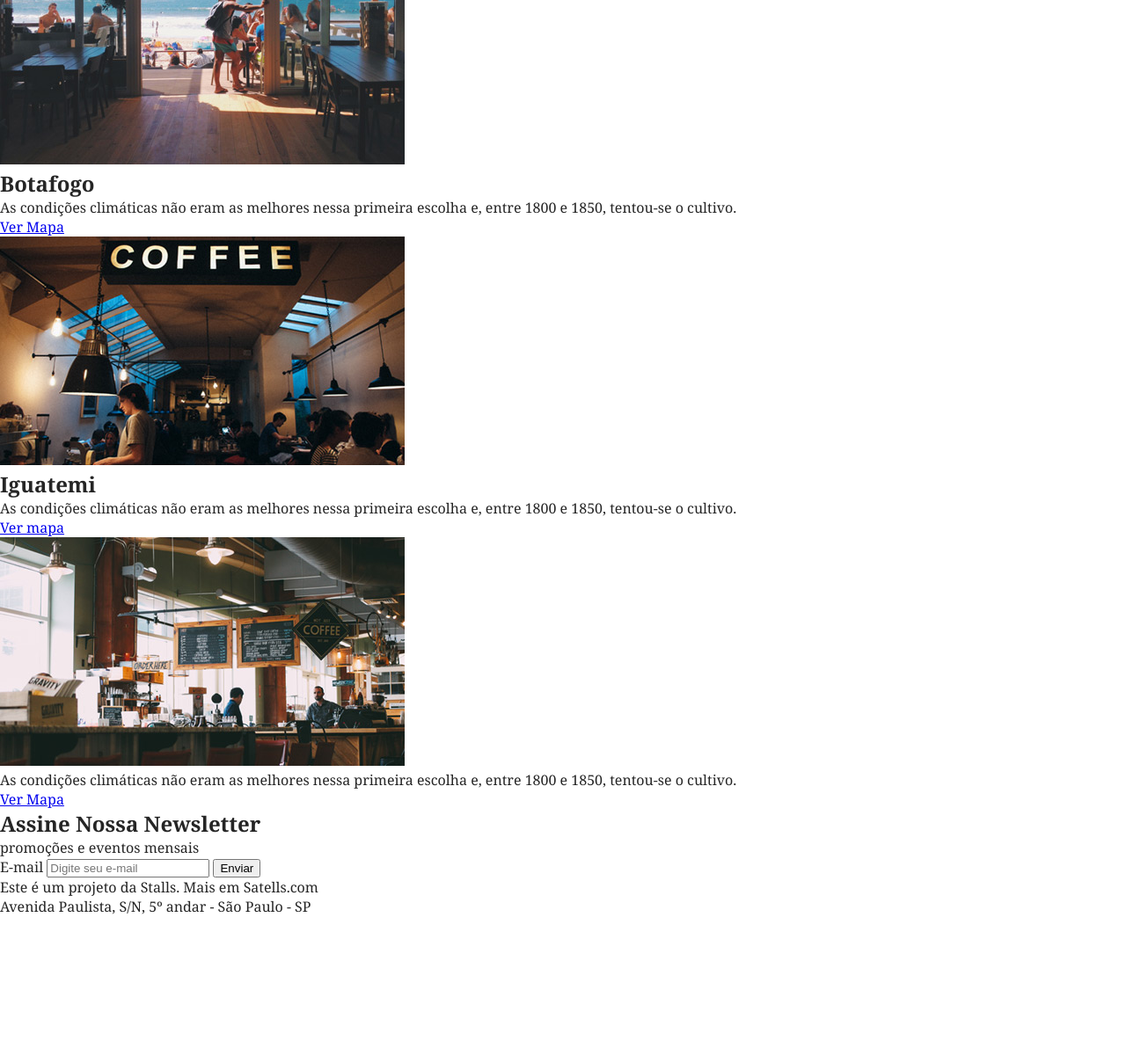
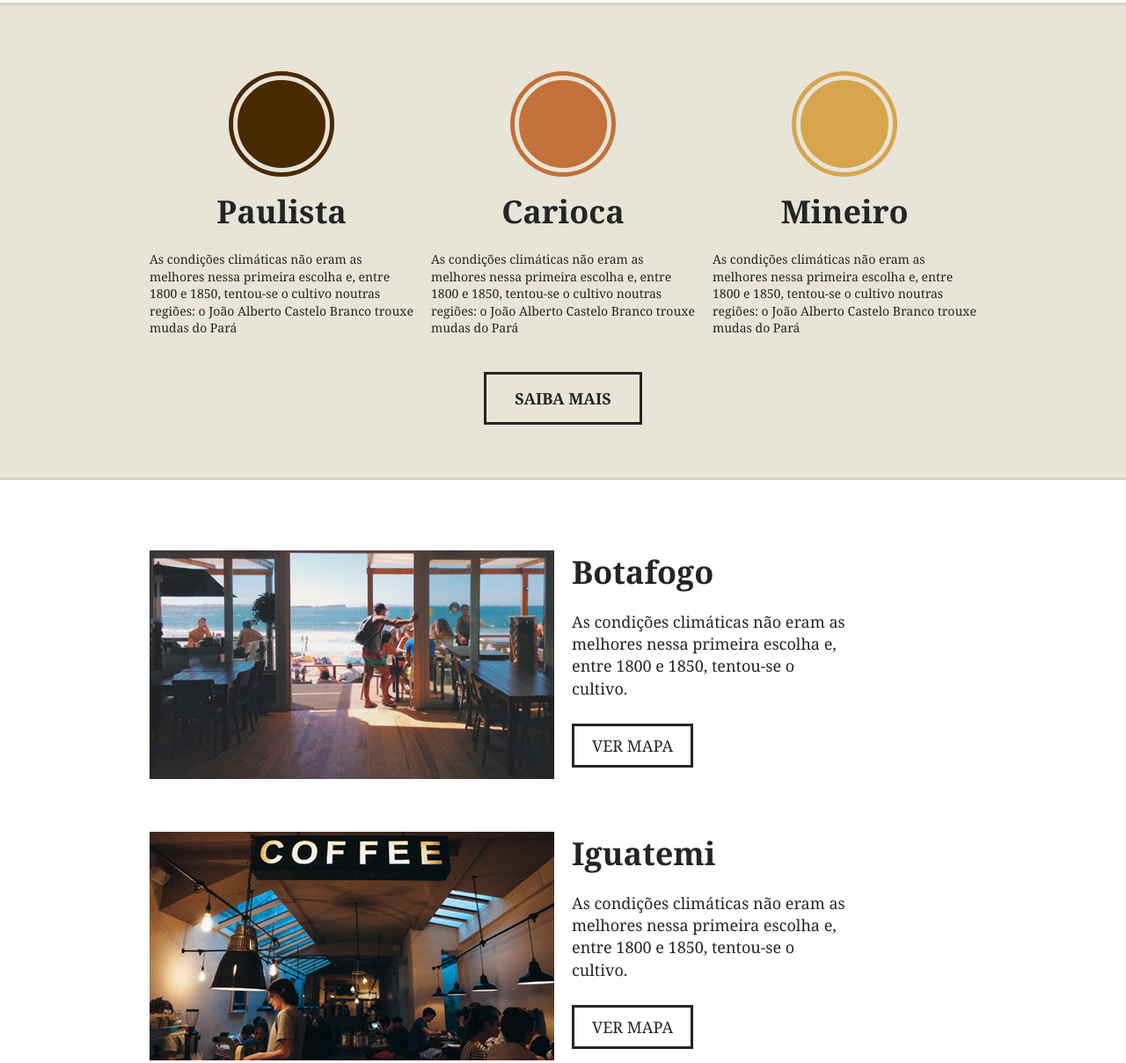
Before and after one commit to satells/css_advanced, a plain HTML site: page brafe1/puro/index.html in a window 1280 px wide. Shown: the part 1261-2470 px from the top of the page at 88% size. Before the commit the page ends 2345 px from the top, so only its background shows below. Drawn offline with Linux system fonts and the light colour scheme.

Commit message:
Terminado

```diff
--- a/brafe1/puro/css/style.css
+++ b/brafe1/puro/css/style.css
@@ -8,6 +8,10 @@ p,
 ul {
   padding: 0px;
   margin: 0px;
+}
+* {
+  box-sizing: border-box;
+  /*border: 0.5px solid red;*/
 }
 
 body {
@@ -90,7 +94,6 @@ a.menu-logo {
 .sobre-container {
   max-width: 960px;
   margin: 0 auto;
-  height: 50px;
 }
 .sobre-container ::after,
 .sobre-container ::before {
@@ -136,3 +139,259 @@ a.menu-logo {
   margin: 20px auto;
   max-width: 460px;
 }
+/*PRODUTOS*/
+
+.produtos {
+  background: #e7e4d8;
+  padding: 60px 0;
+  border-top: 3px solid #d6d3c8;
+  border-bottom: 3px solid #d6d3c8;
+}
+
+.produtos-container {
+  max-width: 960px;
+  margin: 0 auto;
+}
+
+.produtos-container::before,
+.produtos-container::after {
+  content: "";
+  display: table;
+  clear: both;
+}
+
+.produtos-item {
+  width: 300px;
+  float: left;
+  margin: 0 10px 20px 10px;
+}
+
+.produtos-item h2 {
+  text-align: center;
+  font-size: 2.25em;
+  margin-bottom: 20px;
+}
+
+.produtos-item h2::before {
+  content: "";
+  display: block;
+  width: 100px;
+  height: 100px;
+  background: currentColor;
+  border-radius: 50%;
+  margin: 20px auto;
+  border: 5px solid #e7e4d8;
+  box-shadow: 0 0 0 5px currentColor;
+}
+
+h2.produtos-paulista::before {
+  color: #492901;
+}
+
+h2.produtos-carioca::before {
+  color: #c17139;
+}
+
+h2.produtos-mineiro::before {
+  color: #d7a54d;
+}
+
+.produtos-item p {
+  font-size: 0.875em;
+  line-height: 1.4em;
+}
+
+.produtos-btn {
+  width: 180px;
+  border: 3px solid #252525;
+  color: #252525;
+  text-decoration: none;
+  display: block;
+  margin: 20px auto 0 auto;
+  text-align: center;
+  font-size: 1.125em;
+  font-weight: bold;
+  text-transform: uppercase;
+  padding: 15px 0;
+}
+/*LOCAIS*/
+.locais {
+  max-width: 960px;
+  margin: 0 auto;
+  padding: 20px 0;
+}
+
+.locais-item {
+  clear: both;
+  margin: 60px auto;
+}
+.locais-item::after,
+.locais-item::before {
+  display: table;
+  content: "";
+  clear: both;
+}
+
+.locais-item img {
+  width: 460px;
+  display: block;
+  float: left;
+  margin: 0 10px;
+}
+
+.locais-item > div {
+  width: 460px;
+  float: left;
+  margin: 0 10px;
+}
+.locais-item h2 {
+  font-size: 2.25em;
+  margin-bottom: 20px;
+}
+
+.locais-item p {
+  font-size: 1.125em;
+  line-height: 1.4em;
+  max-width: 320px;
+  margin-bottom: 40px;
+}
+
+.locais-item a {
+  font-size: 1.125em;
+  text-transform: uppercase;
+  text-decoration: none;
+  border: 3px solid;
+  color: #252525;
+  padding: 10px 20px;
+}
+
+/* ASSINE */
+
+.assine {
+  background: #e7e4d8;
+  padding: 30px 0;
+}
+
+.assine-container {
+  max-width: 960px;
+  margin: 0 auto;
+}
+
+.assine-container::before,
+.assine-container::after {
+  display: table;
+  content: "";
+  clear: both;
+}
+
+.assine-info {
+  width: 460px;
+  margin: 10px;
+  float: left;
+}
+
+.assine-info h2 {
+  font-size: 2.25em;
+}
+
+.assine-info p {
+  font-size: 1.5em;
+  font-style: italic;
+}
+
+.assine form {
+  width: 460px;
+  margin: 10px 10px 0 10px;
+  float: left;
+}
+
+.assine form label {
+  display: none;
+}
+
+.assine input {
+  width: 320px;
+  border: 3px solid #252525;
+  background: none;
+  font-size: 1.5em;
+  font-style: italic;
+  font-family: Georgia, serif;
+  padding: 10px;
+  float: left;
+}
+
+.assine button {
+  width: 140px;
+  border: 3px solid #252525;
+  background: #252525;
+  color: #fff;
+  font-size: 1.5em;
+  font-style: italic;
+  font-family: Georgia, serif;
+  padding: 13px 0;
+  border: none;
+  text-transform: uppercase;
+  float: left;
+  cursor: pointer;
+}
+
+.footer {
+  background-color: #d6d3c8;
+  padding: 40px 0;
+}
+
+.footer-container::before,
+.footer-container::after {
+  display: table;
+  clear: both;
+  content: "";
+}
+
+.footer-container {
+  max-width: 960px;
+  margin: 0 auto;
+}
+
+.footer p {
+  float: left;
+  margin: 0 10px;
+  font-size: 1.125em;
+  line-height: 1.4em;
+}
+
+.footer img {
+  float: right;
+  margin: 0 10px;
+  display: block;
+}
+
+@media (max-width: 739px) {
+  .menu-nav {
+    /*background: blue;*/
+
+    float: none;
+    clear: none;
+  }
+
+  .intro {
+    padding: 60px;
+  }
+}
+@media (min-width: 740px) and (max-width: 980px) {
+  .sobre-container {
+    max-width: 720px;
+  }
+  .sobre-item {
+    width: 340px;
+  }
+}
+
+@media (max-width: 739px) {
+  .sobre-container {
+    max-width: 300px;
+  }
+  .sobre-item {
+    width: 300px;
+    margin: 0 auto;
+  }
+}
--- a/brafe1/puro/index.html
+++ b/brafe1/puro/index.html
@@ -8,6 +8,7 @@
       content="width=device-width, initial-scale=1.0, shrink-to-fit=no"
     />
     <link rel="stylesheet" href="./css/style.css" />
+    <link rel="stylesheet" href="./css/breakpoint.css" />
     <title>Brafé 1</title>
   </head>
   <body>
@@ -47,7 +48,6 @@
           <img src="./img/cafe-2.jpg" alt="" />
           <h3>perfeição</h3>
         </div>
-
         <p>
           O café é uma bebida produzida a partir dos grãos torrados do fruto do
           cafeeiro. É servido tradicionalm aente quente, mas também pode ser
@@ -57,26 +57,27 @@
         </p>
       </div>
     </section>
-    <section>
-      <div>
-        <div>
-          <h2>Paulista</h2>
+
+    <section class="produtos">
+      <div class="produtos-container">
+        <div class="produtos-item">
+          <h2 class="produtos-paulista">Paulista</h2>
           <p>
             As condições climáticas não eram as melhores nessa primeira escolha
             e, entre 1800 e 1850, tentou-se o cultivo noutras regiões: o João
             Alberto Castelo Branco trouxe mudas do Pará
           </p>
         </div>
-        <div>
-          <h2>Carioca</h2>
+        <div class="produtos-item">
+          <h2 class="produtos-carioca">Carioca</h2>
           <p>
             As condições climáticas não eram as melhores nessa primeira escolha
             e, entre 1800 e 1850, tentou-se o cultivo noutras regiões: o João
             Alberto Castelo Branco trouxe mudas do Pará
           </p>
         </div>
-        <div>
-          <h2>Mineiro</h2>
+        <div class="produtos-item">
+          <h2 class="produtos-mineiro">Mineiro</h2>
           <p>
             As condições climáticas não eram as melhores nessa primeira escolha
             e, entre 1800 e 1850, tentou-se o cultivo noutras regiões: o João
@@ -84,47 +85,50 @@
           </p>
         </div>
       </div>
-      <a href="#">Saiba Mais</a>
+      <a class="produtos-btn" href="#">Saiba Mais</a>
     </section>
 
-    <section>
-      <div>
-        <div>
-          <img src="./img/botafogo.jpg" alt="Brafé unidade BotaFogo" />
+    <section class="locais">
+      <div class="locais-item">
+        <img src="img/botafogo.jpg" alt="Brafé unidade Botafogo" />
         <div>
           <h2>Botafogo</h2>
           <p>
-              As condições climáticas não eram as melhores nessa primeira
-              escolha e, entre 1800 e 1850, tentou-se o cultivo.
+            As condições climáticas não eram as melhores nessa primeira escolha
+            e, entre 1800 e 1850, tentou-se o cultivo.
           </p>
           <a href="#">Ver Mapa</a>
         </div>
       </div>
-      </div>
-      <div>
-        <img src="./img/iguatemi.jpg" alt="Brafé unidade Iguatemi" />
+
+      <div class="locais-item">
+        <img src="img/iguatemi.jpg" alt="Brafé unidade Iguatemi" />
         <div>
           <h2>Iguatemi</h2>
           <p>
             As condições climáticas não eram as melhores nessa primeira escolha
             e, entre 1800 e 1850, tentou-se o cultivo.
           </p>
-          <a href="#">Ver mapa</a>
+          <a href="#">Ver Mapa</a>
         </div>
       </div>
+
+      <div class="locais-item">
+        <img src="img/botafogo.jpg" alt="Brafé unidade Mineirão" />
         <div>
-        <img src="./img/mineirao.jpg" alt="Brafé unidade Mineirão" />
+          <h2>Mineirão</h2>
           <p>
-          As condições climáticas não eram as melhores nessa primeira escolha e,
-          entre 1800 e 1850, tentou-se o cultivo.
+            As condições climáticas não eram as melhores nessa primeira escolha
+            e, entre 1800 e 1850, tentou-se o cultivo.
           </p>
-        <a href="./img/mineirao.jpg">Ver Mapa</a>
+          <a href="#">Ver Mapa</a>
+        </div>
       </div>
     </section>
 
-    <section>
-      <div>
-        <div>
+    <section class="assine">
+      <div class="assine-container">
+        <div class="assine-info">
           <h2>Assine Nossa Newsletter</h2>
           <p>promoções e eventos mensais</p>
         </div>
@@ -137,8 +141,8 @@
       </div>
     </section>
 
-    <footer>
-      <div>
+    <footer class="footer">
+      <div class="footer-container">
         <p>
           Este é um projeto da Stalls. Mais em Satells.com<br />Avenida
           Paulista, S/N, 5º andar - São Paulo - SP
```
Also changed, not shown: brafe1/puro/css/breakpoint.css (added). Lines whose indentation alone changed are shown as unchanged.
